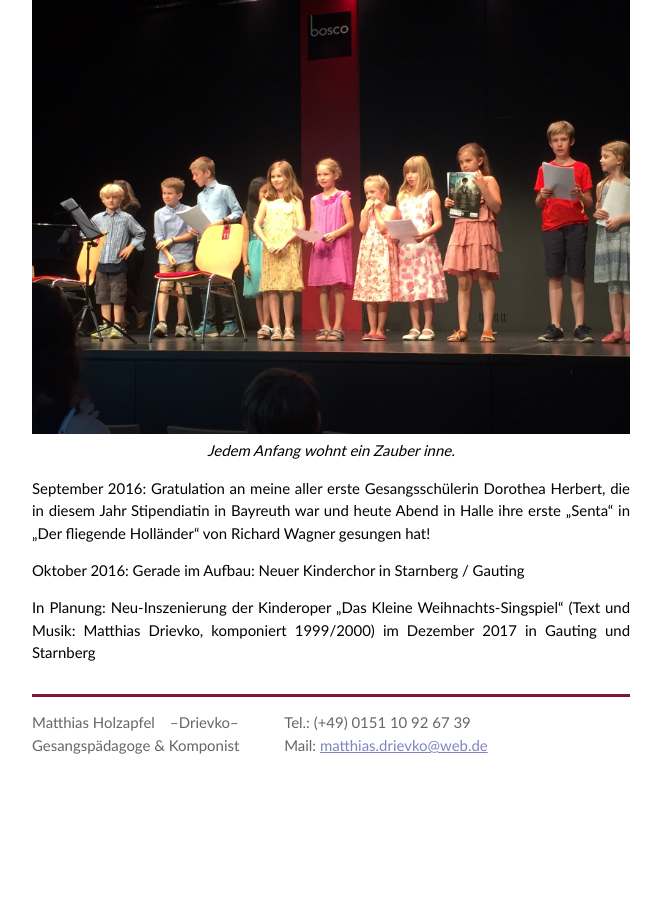
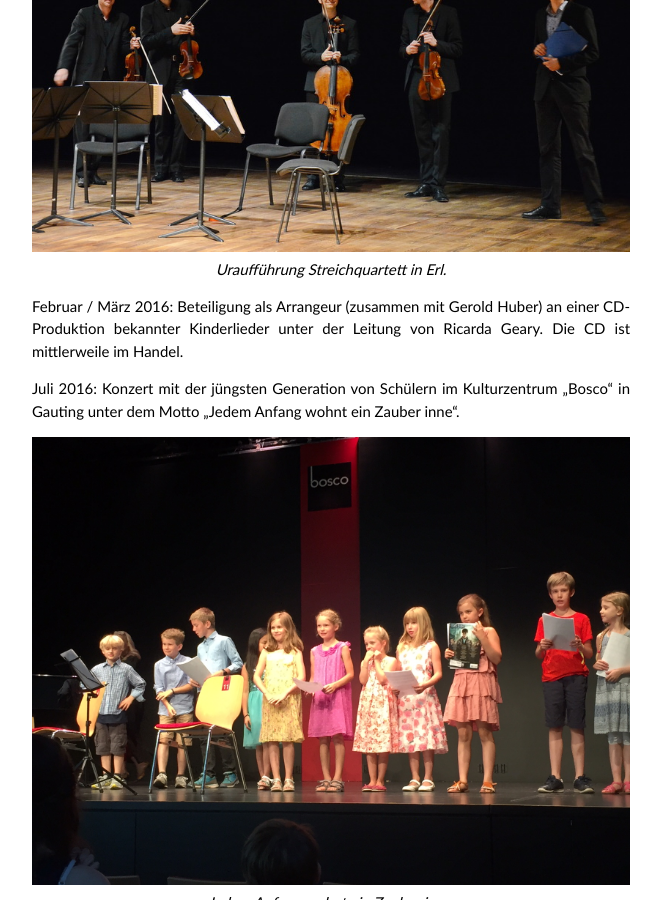
Before and after one commit to drievko/drievko.github.io, a Jekyll site: the page built from aktuelles.md, in a window 1280 px wide and 900 px high, scrolled down 1346 px. Shown: the whole window, without its empty margins (309-970 px from the left). Built offline with Jekyll 4.4.1, drawn with Linux system fonts in a browser that asks for light colours; before the commit the page ends 2147 px from its top, so only the background shows below that.

Commit message:
Add image of quartet.

```diff
--- a/aktuelles.md
+++ b/aktuelles.md
@@ -33,6 +33,9 @@ Gratwanderung zwischen einer sehr experimentellen, mathematischen Kompositionswe
 unerwartet tonalen „konventionellen“ Passagen.
 Das „Acies-Quartett“ brillierte in dem technisch extrem anspruchsvollen Stück.
 
+![](/assets/2015-12-28-streichquartett.jpg)
+*Uraufführung Streichquartett in Erl.*
+
 Februar / März 2016: Beteiligung als Arrangeur (zusammen mit Gerold Huber) an
 einer CD-Produktion bekannter Kinderlieder unter der Leitung von Ricarda Geary.
 Die CD ist mittlerweile im Handel.
```
Also changed, not shown: assets/2015-12-28-streichquartett.jpg (added).
